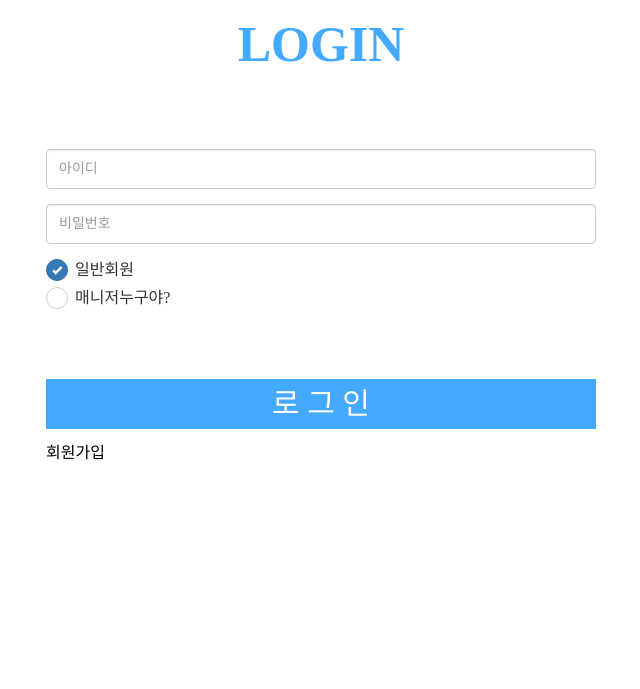
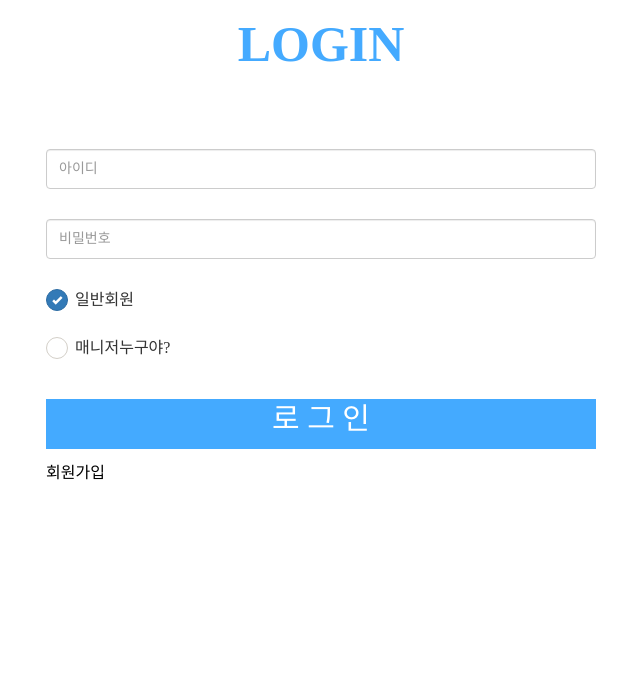
Before and after one commit to asdlkjsk/fn_meetingPlanner, a Java web app: page /member/memberLogin in a window 1280 px wide. Shown: the part 141-830 px from the top of the page, without its empty margins (319-959 px from the left). Run offline with Spring Boot 4, a stand-in JSP engine, Linux system fonts and the light colour scheme; the project's own start-up code is not run, and a stand-in starts its controllers and pages; some libraries are stand-ins or nearby versions.

Commit message:
re edit.

```diff
--- a/src/main/webapp/WEB-INF/views/member/memberLogin.jsp
+++ b/src/main/webapp/WEB-INF/views/member/memberLogin.jsp
@@ -6,7 +6,12 @@
 <head>
 <meta http-equiv="Content-Type" content="text/html; charset=UTF-8">
 <title>Insert title here</title>
-<c:import url="/WEB-INF/views/temp/bootStrap.jsp"></c:import>
+<link rel="stylesheet" href="https://maxcdn.bootstrapcdn.com/bootstrap/3.3.7/css/bootstrap.min.css">
+<script src="https://ajax.googleapis.com/ajax/libs/jquery/3.2.0/jquery.min.js"></script>
+<script src="https://maxcdn.bootstrapcdn.com/bootstrap/3.3.7/js/bootstrap.min.js"></script>
+<link rel="stylesheet" type="text/css" href="<%=application.getContextPath()%>/resources/css/reset.css">
+<link rel="stylesheet" type="text/css" href="<%=application.getContextPath()%>/resources/css/basic.css">
+<link href="<%=application.getContextPath()%>/resources/css/icheck-bootstrap.css" rel="stylesheet">
 <script type="text/javascript">
  	$(function() {
  		$("input[name=grade]").click(function(){
@@ -64,11 +69,14 @@
 	height: 50px;
 	background: #44aaff;
 	text-align: center;
-	padding-top: 10px;
+	padding-top: 5px;
 	font-size: 30px;
-	margin-top: 70px;
+	margin-top: 40px;
 	color: white;
 
+}
+.form-group{
+	margin-bottom: 30px;
 }
 </style>
 </head>
@@ -90,7 +98,7 @@
 						<input type="radio" id="primary1" name="grade" class="lg" value="client" checked="checked"/>
 						<label for="primary1">일반회원</label>
 					</div>
-					<div class="radio icheck-primary">
+					<div class="radio icheck-primary" style="padding-top: 20px;">
 						<input type="radio" id="primary2" name="grade" class="lg" value="manager" />
 						<label for="primary2">매니저누구야?</label>
 					</div>
--- a/src/main/webapp/WEB-INF/views/temp/bootStrap.jsp
+++ b/src/main/webapp/WEB-INF/views/temp/bootStrap.jsp
@@ -1,9 +1,12 @@
 <%@ page language="java" contentType="text/html; charset=UTF-8"
     pageEncoding="UTF-8"%>
 <meta http-equiv="Content-Type" content="text/html; charset=UTF-8">
-<link rel="stylesheet" href="https://maxcdn.bootstrapcdn.com/bootstrap/3.3.7/css/bootstrap.min.css">
-<script src="https://ajax.googleapis.com/ajax/libs/jquery/3.2.0/jquery.min.js"></script>
-<script src="https://maxcdn.bootstrapcdn.com/bootstrap/3.3.7/js/bootstrap.min.js"></script>
+<script type="text/javascript" src="http://code.jquery.com/jquery-1.11.3.min.js"></script>
+<script src="https://ajax.googleapis.com/ajax/libs/jquery/3.2.1/jquery.min.js"></script>
+<link rel="stylesheet" href="https://www.w3schools.com/w3css/4/w3.css">
+<link rel="stylesheet" href="https://cdnjs.cloudflare.com/ajax/libs/font-awesome/4.7.0/css/font-awesome.min.css">
 <link rel="stylesheet" type="text/css" href="<%=application.getContextPath()%>/resources/css/reset.css">
 <link rel="stylesheet" type="text/css" href="<%=application.getContextPath()%>/resources/css/basic.css">
 <link href="<%=application.getContextPath()%>/resources/css/icheck-bootstrap.css" rel="stylesheet">
+<!-- <link rel="stylesheet" href="https://maxcdn.bootstrapcdn.com/bootstrap/3.3.7/css/bootstrap.min.css"> -->
+<!-- <script src="https://maxcdn.bootstrapcdn.com/bootstrap/3.3.7/js/bootstrap.min.js"></script> -->
```
Also changed, not shown: src/main/webapp/WEB-INF/views/temp/footer.jsp (+8 -2 lines), 3 other files.
